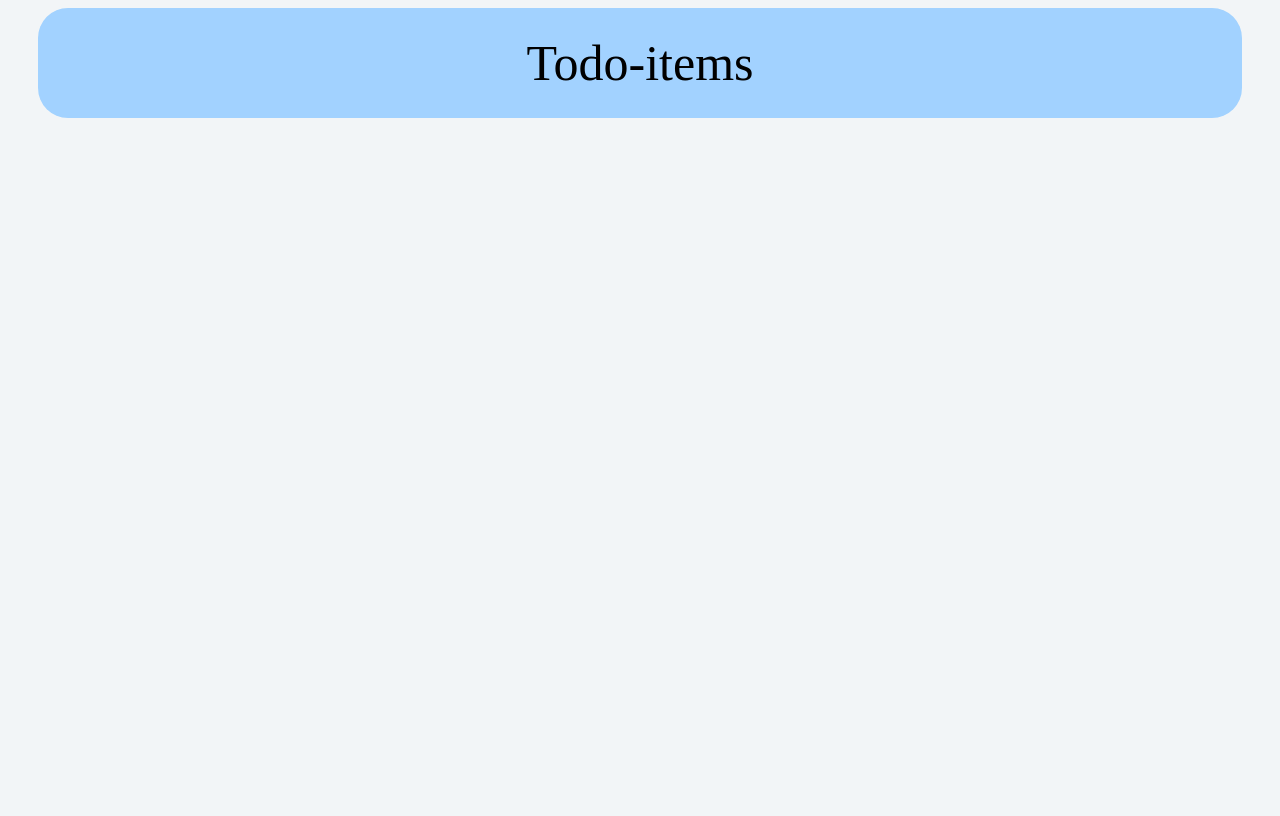
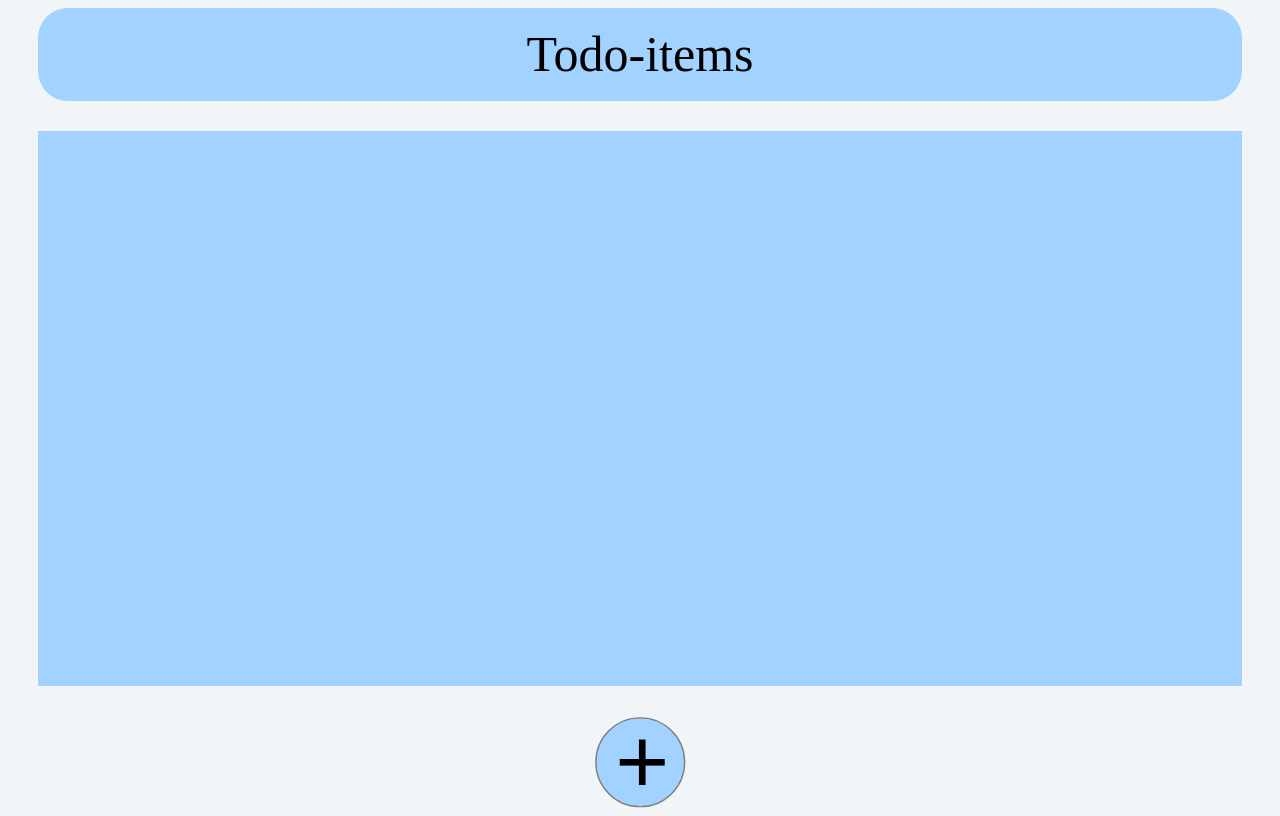
Before and after one commit to peppapig-03/To-Do-List, a website built with webpack: page src/template.html in a window 1280 px wide. Built offline with nearby package versions, Linux system fonts and the light colour scheme.

Commit message:
html basics done

```diff
--- a/src/styles.css
+++ b/src/styles.css
@@ -3,7 +3,7 @@ body{
     padding:0px 30px;
     display:grid;
     gap:30px;
-    grid-template-rows: 1fr 6fr;
+    grid-template-rows: 1fr 6fr 1fr;
     color:black;
     height:100dvh;
 }
@@ -16,3 +16,24 @@ body{
     justify-content:center;
     border-radius:30px;
 }
+.cardSpace{
+    background-color:#A2D2FF;
+}
+.bottomButtons{
+    display:flex;
+    justify-content:center;
+    align-items:center;
+}
+#plusButton{
+    max-height: 100px;
+    height:100%;
+    padding:0px;
+    margin:0px;
+    aspect-ratio: 1;
+    border-style:none;
+    background-color:#F2F5F7;
+}
+#plus{
+    font-size:100px;
+    stroke-width:0px;
+}
--- a/src/template.html
+++ b/src/template.html
@@ -7,6 +7,18 @@
 </head>
 <body>
     <div class="bigTitle">Todo-items</div>
+    <div class="cardSpace">
+
+    </div>
+    <div class="bottomButtons">
+        <button command="show-modal" commandfor="formDialog" id="plusButton">
+            <svg viewBox="0 0 100 100" stroke="gray" stroke-width="1.5">
+                <circle cx="50" cy="50" r="48" fill="#A2D2FF"/>
+                <text x="23" y="83" id="plus">+</text>
+            </svg>
+        </button>
+    </div>
+
 
 </body>
 </html>
```
